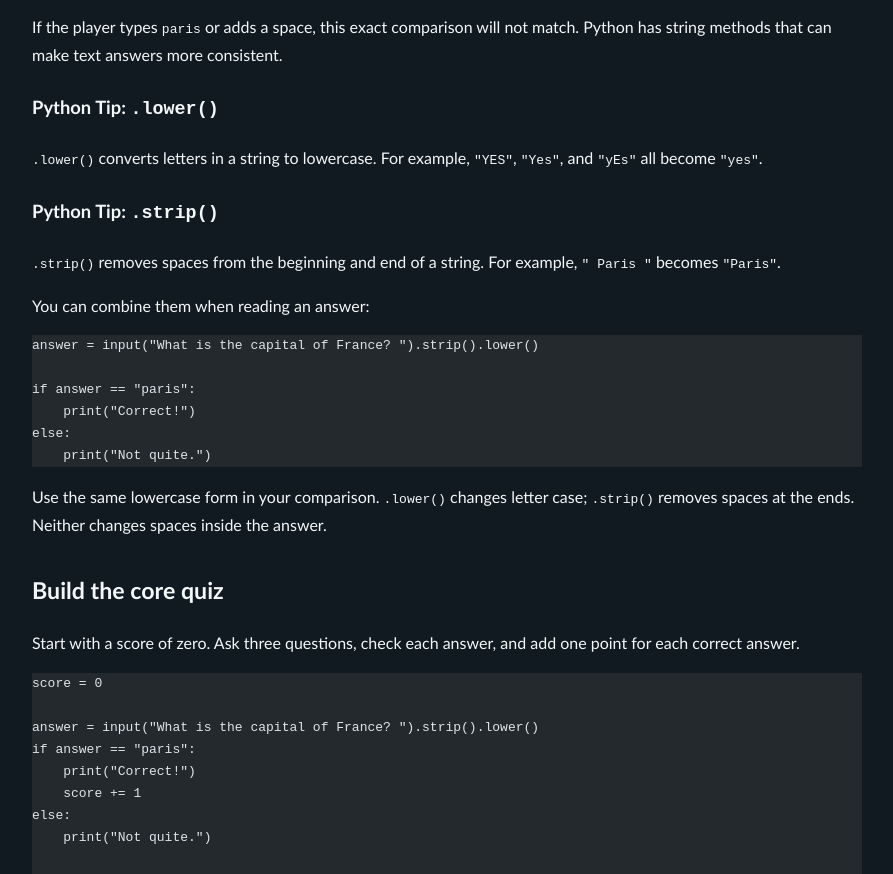
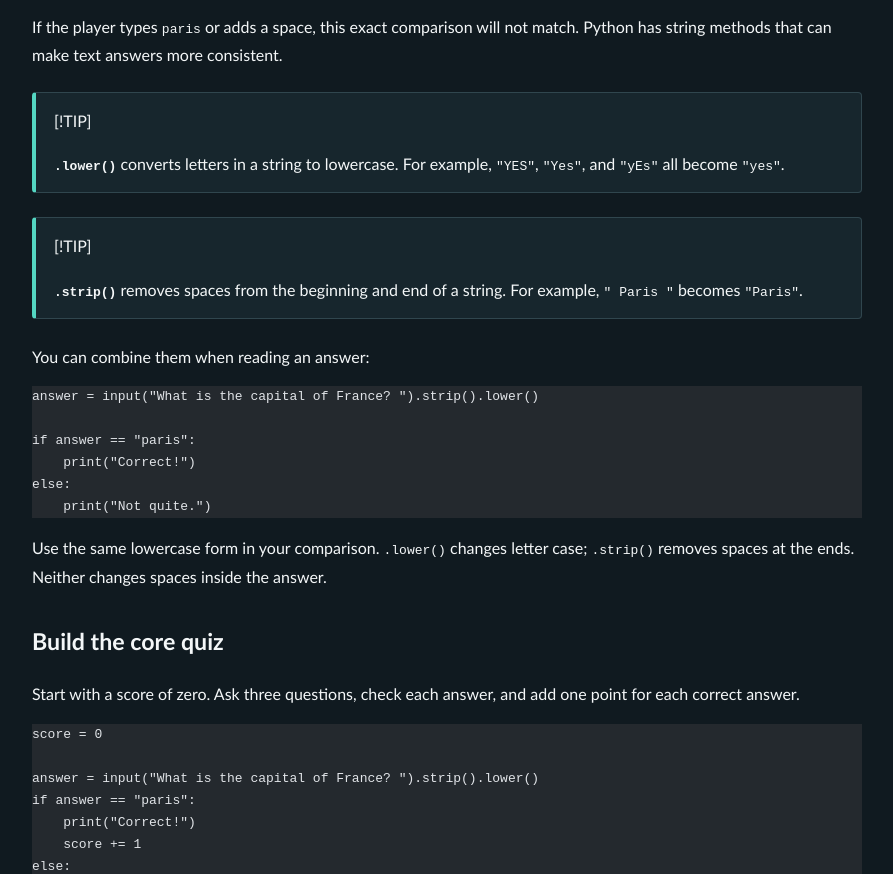
Before and after one commit to geekyteacher/cs-portal, an Astro site: page /year9/python/l04-improve-your-quiz in a window 1280 px wide. Shown: the part 1200-2074 px from the top of the page, without its empty margins (338-1231 px from the left). Built offline with nearby package versions, Linux system fonts and the light colour scheme; Astro itself is replaced by a stand-in of ours; some packages are replaced by stand-ins of ours; code samples lack their colours.

Commit message:
Enhance Python tips for string handling consistency in quiz lesson

```diff
--- a/content/year9/Python/L04-Improve-Your-Quiz.md
+++ b/content/year9/Python/L04-Improve-Your-Quiz.md
@@ -52,15 +52,15 @@ else:
 If the player types `paris` or adds a space, this exact comparison will not
 match. Python has string methods that can make text answers more consistent.
 
-### Python Tip: `.lower()`
+> [!TIP]
+>
+> **`.lower()`** converts letters in a string to lowercase. For example,
+> `"YES"`, `"Yes"`, and `"yEs"` all become `"yes"`.
 
-`.lower()` converts letters in a string to lowercase. For example, `"YES"`,
-`"Yes"`, and `"yEs"` all become `"yes"`.
-
-### Python Tip: `.strip()`
-
-`.strip()` removes spaces from the beginning and end of a string. For
-example, `" Paris "` becomes `"Paris"`.
+> [!TIP]
+>
+> **`.strip()`** removes spaces from the beginning and end of a string. For
+> example, `" Paris "` becomes `"Paris"`.
 
 You can combine them when reading an answer:
 
```
